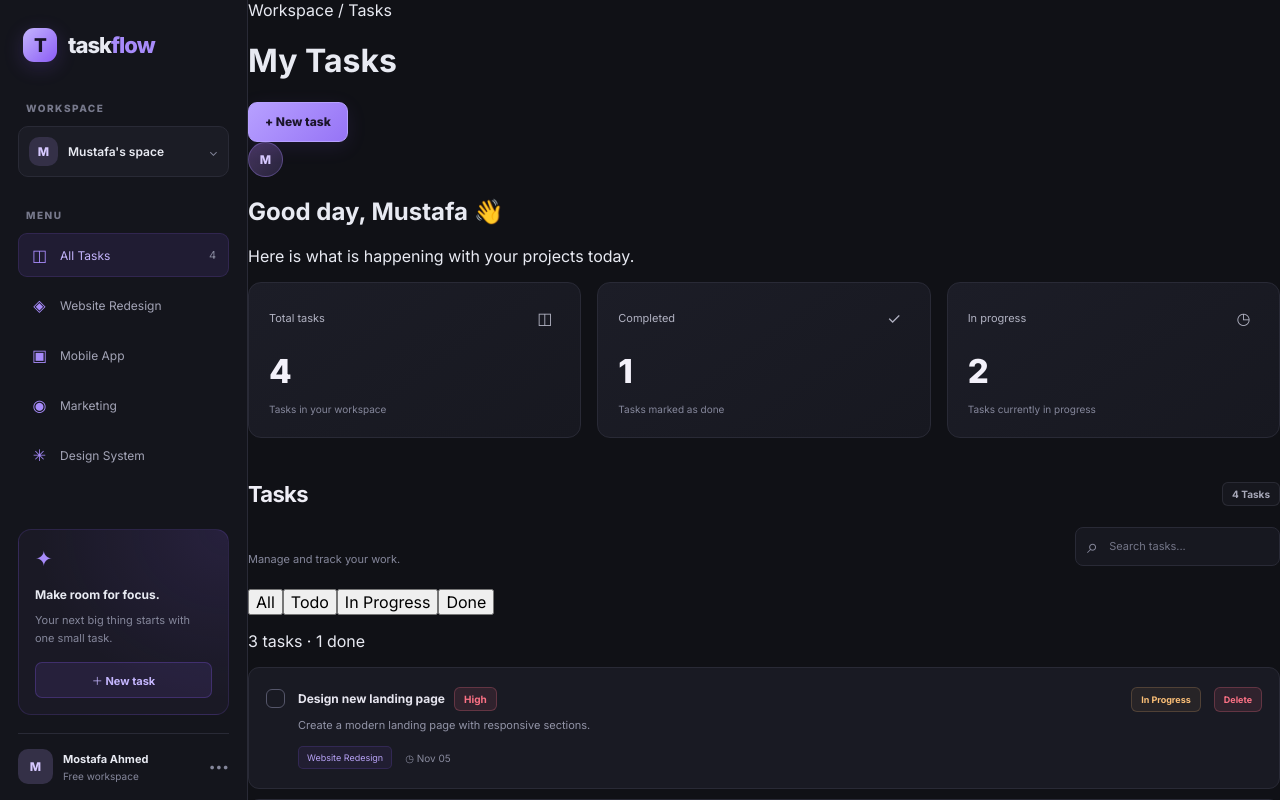
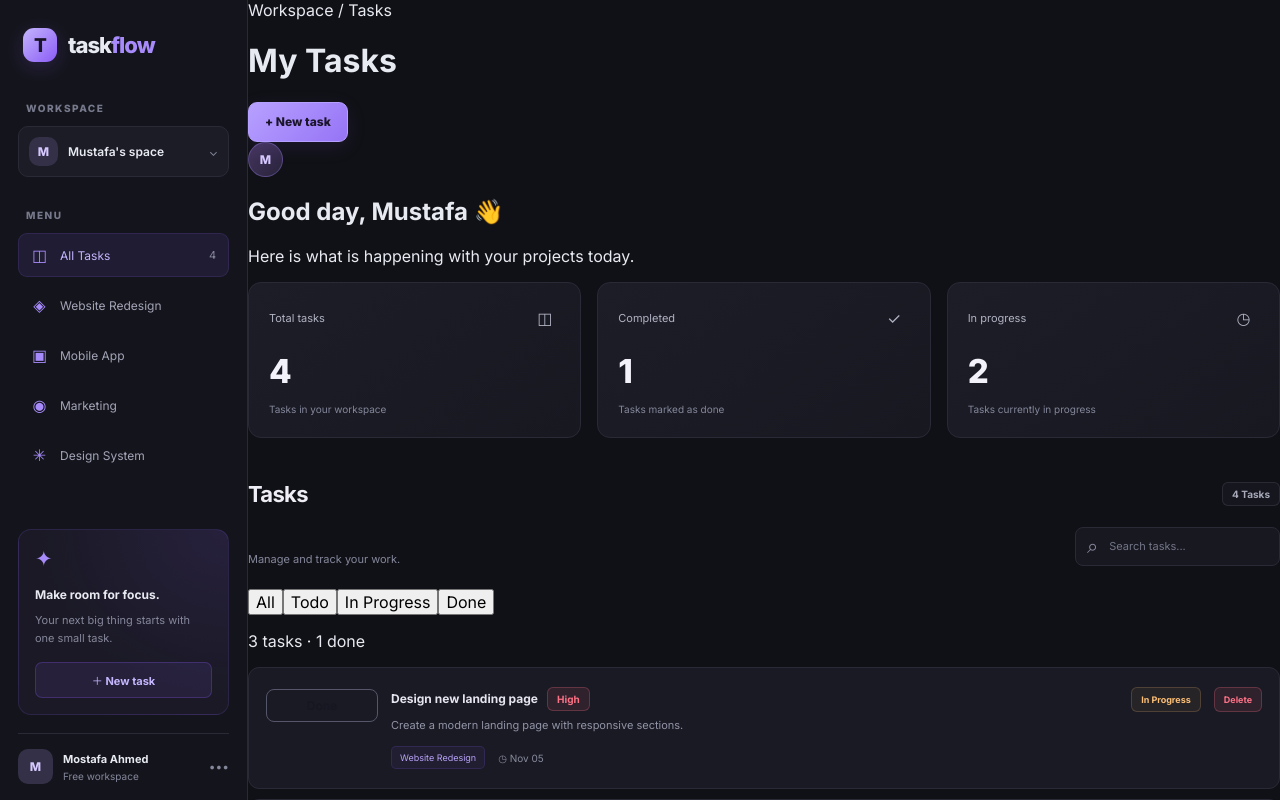
Before and after one commit to Moustafa-Elbaloty/javascript-everywhere, a React (Vite) app in the folder react-revision/taskflow/: page / in a window 1280 px wide. Shown: the top 800 px of the page. Built offline with nearby package versions, Linux system fonts and the light colour scheme.

Commit message:
feat: add three-step task status cycle

```diff
--- a/react-revision/taskflow/src/App.css
+++ b/react-revision/taskflow/src/App.css
@@ -1231,3 +1231,14 @@ a {
 .task-delete:hover {
   background: #fb71852b;
 }
+/* Module 03 - Three-step status button */
+.task-check.status-cycle-button {
+  width: auto;
+  min-width: 112px;
+  height: auto;
+  padding: 8px 12px;
+  border-radius: 8px;
+  font-size: 12px;
+  font-weight: 600;
+  white-space: nowrap;
+}
--- a/react-revision/taskflow/src/App.tsx
+++ b/react-revision/taskflow/src/App.tsx
@@ -4,7 +4,7 @@ import Footer from './components/Footer'
 import TaskStats from './components/TaskStats'
 import Section from './components/Section'
 import TaskList from './components/TaskList'
-import type { Task } from './components/TaskCard'
+import { nextStatus, type Task } from './components/TaskCard'
 import Sidebar from './components/Sidebar'
 import Badge from './components/Badge'
 
@@ -81,7 +81,7 @@ function App() {
         task.id === id
           ? {
               ...task,
-              status: task.status === 'Done' ? 'Todo' : 'Done',
+              status: nextStatus(task.status),
             }
           : task,
       ),
--- a/react-revision/taskflow/src/components/TaskCard.tsx
+++ b/react-revision/taskflow/src/components/TaskCard.tsx
@@ -2,7 +2,7 @@ import Badge from './Badge'
 
 export type Priority = 'low' | 'medium' | 'high'
 
-type TaskStatus = 'Todo' | 'In Progress' | 'Done'
+export type TaskStatus = 'Todo' | 'In Progress' | 'Done'
 
 export interface Task {
   id: number
@@ -14,6 +14,19 @@ export interface Task {
   dueDate: string
 }
 
+export function nextStatus(status: TaskStatus): TaskStatus {
+  switch (status) {
+    case 'Todo':
+      return 'In Progress'
+
+    case 'In Progress':
+      return 'Done'
+
+    case 'Done':
+      return 'Todo'
+  }
+}
+
 interface TaskCardProps {
   task: Task
   onToggle: (id: number) => void
@@ -21,18 +34,20 @@ interface TaskCardProps {
 }
 
 function TaskCard({ task, onToggle, onDelete }: TaskCardProps) {
+  const next = nextStatus(task.status)
+  const nextLabel = next === 'Todo' ? 'To Do' : next
+
   return (
     <article className="task-card">
       <button
-        className={`task-check ${
+        type="button"
+        className={`task-check status-cycle-button ${
           task.status === 'Done' ? 'checked' : ''
         }`}
         onClick={() => onToggle(task.id)}
-        aria-label={
-          task.status === 'Done' ? 'Mark as todo' : 'Mark as done'
-        }
+        aria-label={`Move ${task.title} to ${nextLabel}`}
       >
-        {task.status === 'Done' ? '✓' : ''}
+        {nextLabel}
       </button>
 
       <div className="task-main">
```
